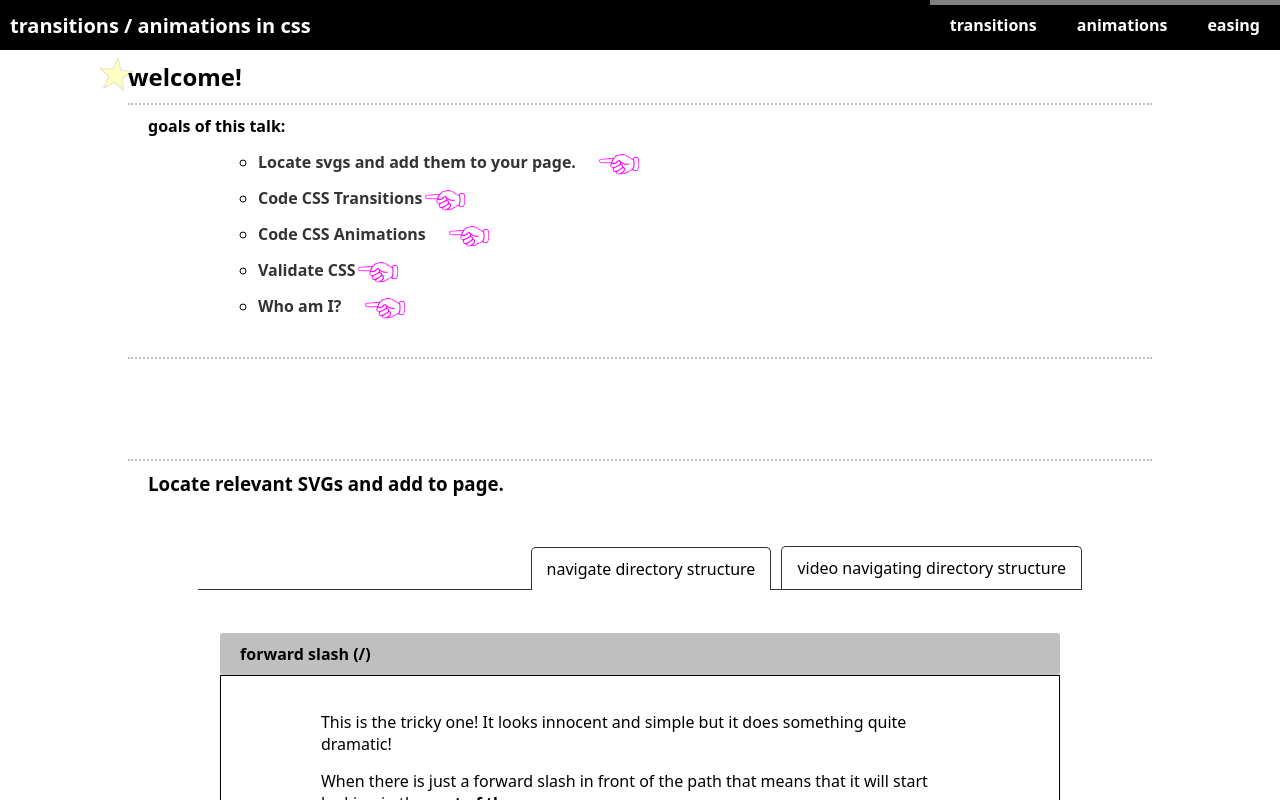
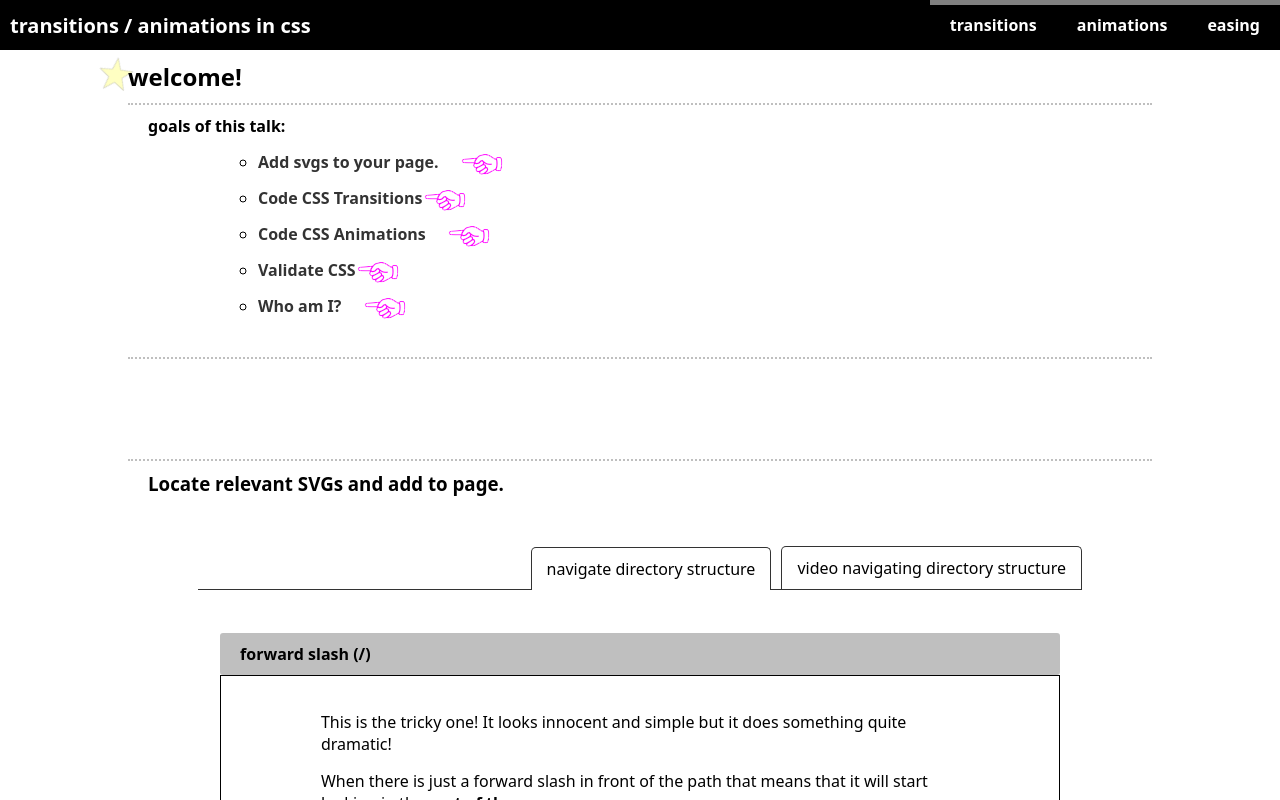
Before and after one commit to warpedpuppy/css-presentation, a React (Create React App) app: page / in a window 1280 px wide. Shown: the top 800 px of the page. Built offline with nearby package versions, Linux system fonts and the light colour scheme.

Commit message:
edit home page

```diff
--- a/src/components/home/Home.js
+++ b/src/components/home/Home.js
@@ -16,7 +16,7 @@ function Home() {
         <h4>goals of this talk:</h4>
         <ul>
           <li>
-            <a href="#svgs">Locate svgs and add them to your page.</a>
+            <a href="#svgs">Add svgs to your page.</a>
             <img src="/images/pointing-finger.png" alt="pointing finger" />
           </li>
           {/* <li>
```
